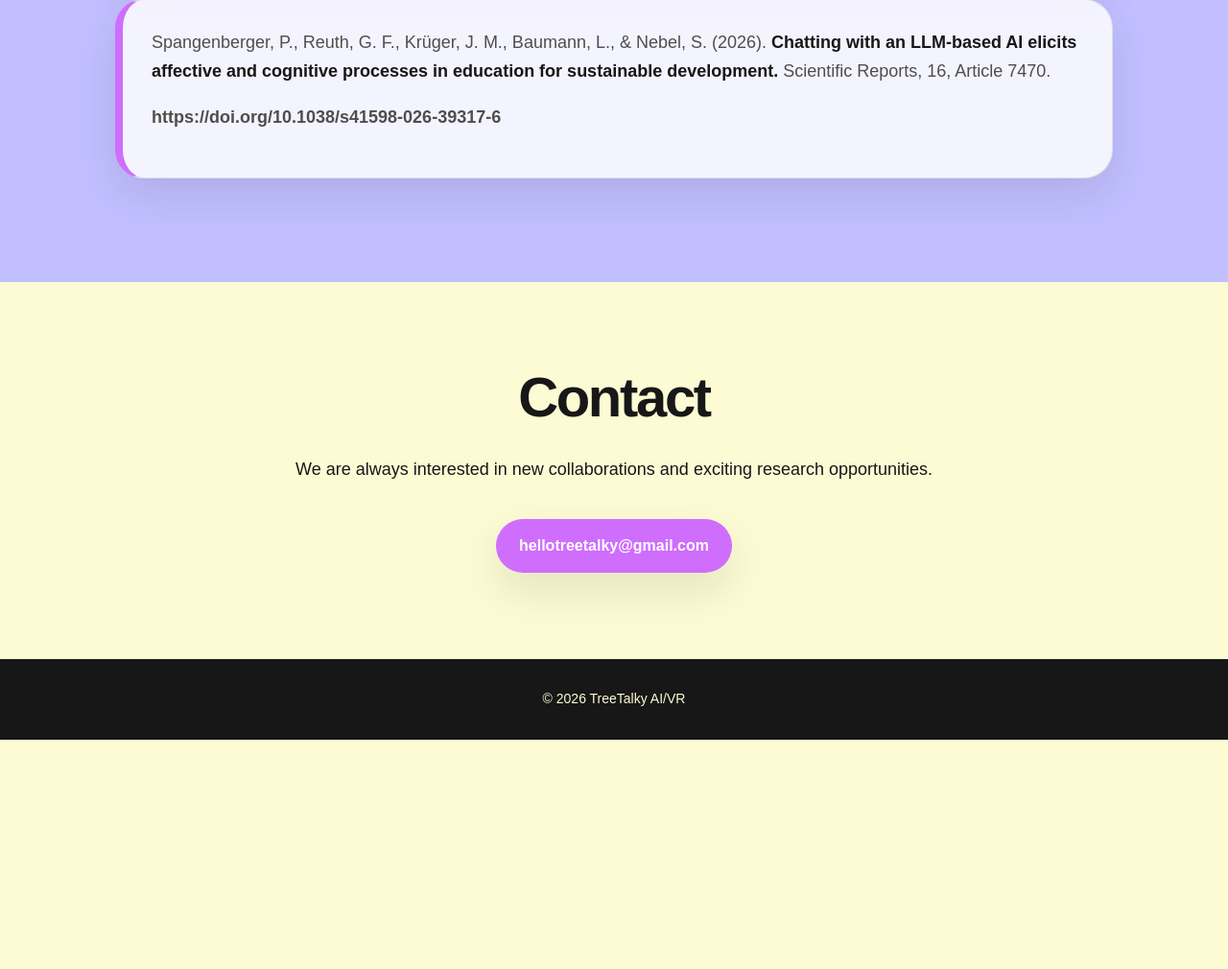
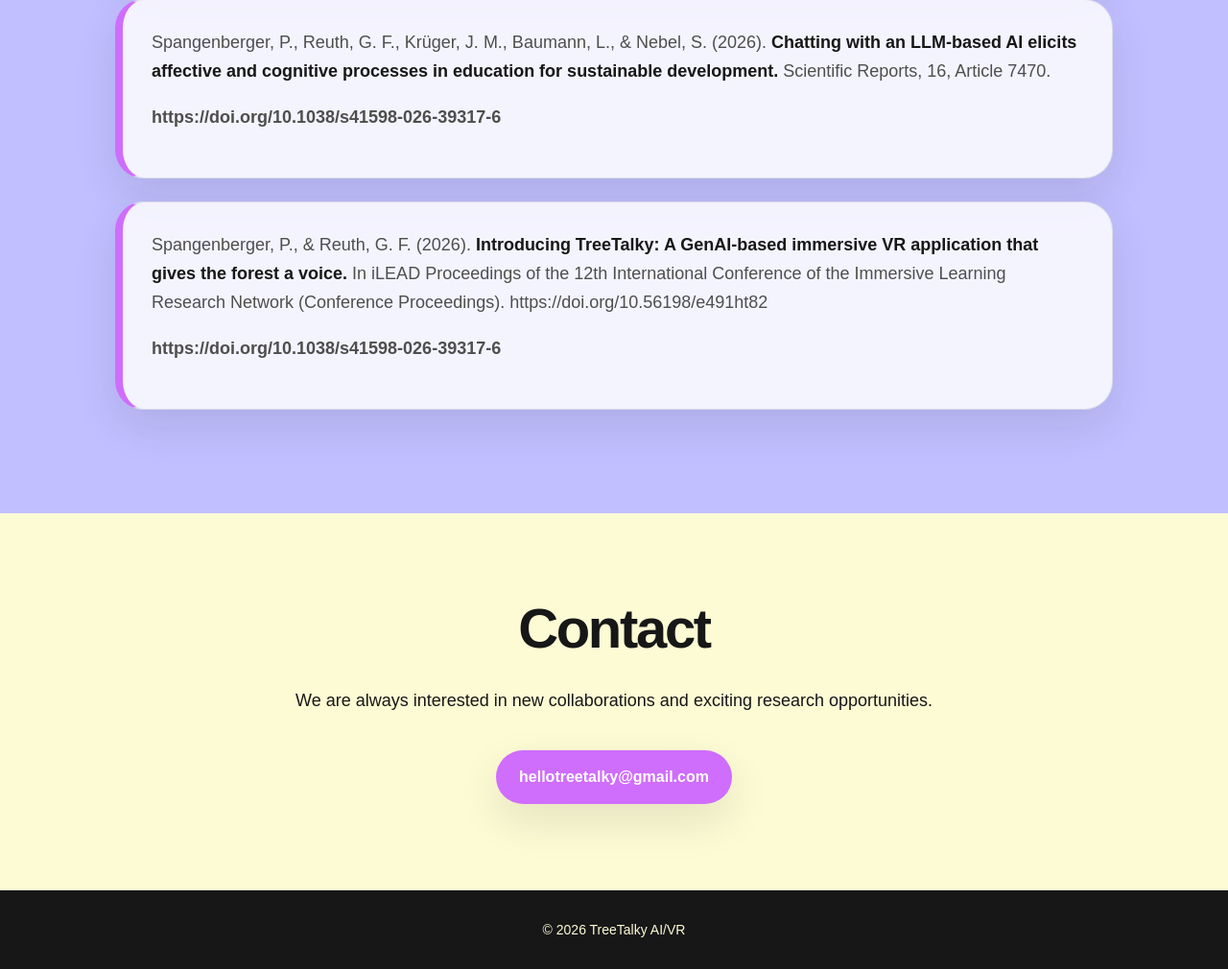
Before and after one commit to hellotreetalky/treetalkyweb, a plain HTML site: page index.html in a window 1280 px wide. Shown: the part 3120-4130 px from the top of the page at 96% size. Before the commit the page ends 3891 px from the top, so only its background shows below. Drawn offline with Linux system fonts and the light colour scheme.

Commit message:
Update index.html

```diff
--- a/index.html
+++ b/index.html
@@ -318,6 +318,13 @@
           Scientific Reports, 16, Article 7470.</p>
         <p class="doi">https://doi.org/10.1038/s41598-026-39317-6</p>
       </article>
+
+      <article class="card publication">
+        <p>Spangenberger, P., & Reuth, G. F. (2026). <strong>Introducing TreeTalky: A GenAI-based immersive VR application that
+          gives the forest a voice. </strong> In iLEAD Proceedings of the 12th International Conference of the Immersive Learning
+          Research Network (Conference Proceedings). https://doi.org/10.56198/e491ht82</p>
+        <p class="doi">https://doi.org/10.1038/s41598-026-39317-6</p>
+      </article>
     </section>
 
     <section id="contact" class="contact">
```
